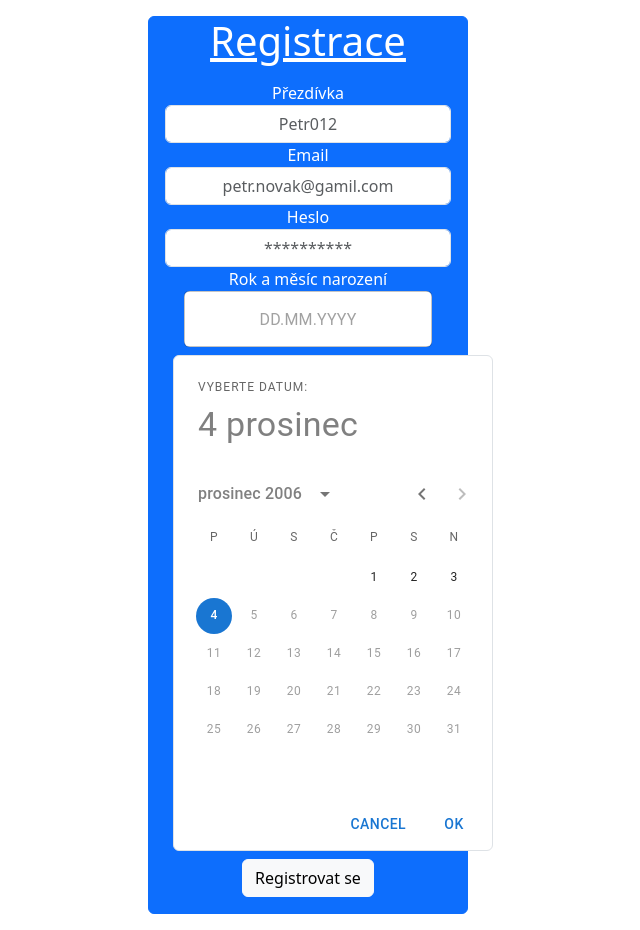
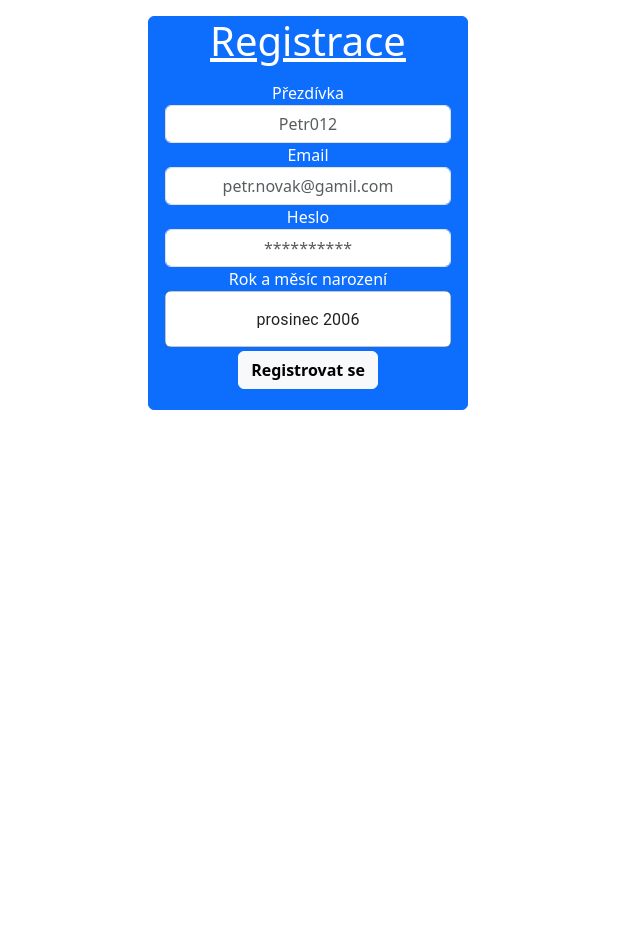
Before and after one commit to MMA-MyMeetApp/MMA, a React (Create React App) app: page / in a window 1280 px wide. Shown: the whole page, without its empty margins (332-972 px from the left). After the commit the page ends 800 px from the top, so only its background shows below. Built offline with nearby package versions, Linux system fonts and the light colour scheme.

Commit message:
Impl FormInputValue setter

```diff
--- a/src/users/RegistrationForm.js
+++ b/src/users/RegistrationForm.js
@@ -2,22 +2,20 @@ import { useEffect, useState } from "react";
 import { LocalizationProvider, DatePicker } from '@mui/x-date-pickers';
 import { AdapterDayjs } from '@mui/x-date-pickers/AdapterDayjs';
 import 'dayjs/locale/cs';
-import { StaticDatePicker } from '@mui/x-date-pickers/StaticDatePicker';
 import TextField from '@mui/material/TextField';
-import { DateField } from '@mui/x-date-pickers/DateField';
 import dayjs from 'dayjs';
 import { Box } from '@mui/material';
 import LoginForm from './LoginForm';
 
 function RegistrationForm() {
-    const [birthValue, setBirthValue] = useState(null);
+    const [birthValue, setBirthValue] = useState(dayjs().subtract(18, 'year'));
     const todayMinus18Years = dayjs().subtract(18, 'year');
     const [isRegistered, setIsRegistered] = useState(false);
-    const [formValues, setFormValues] = useState({
+    const [formInputValues, setFormInputValues] = useState({
         nickName: '',
         email: '',
         password: '',
-        birthValue: birthValue
+        birthValue: birthValue ? birthValue : null
     });
 
     const handleSubmit = (event) => {
@@ -27,14 +25,21 @@ function RegistrationForm() {
 
     const handleInputChange = (event) => {
         const { name, value } = event.target;
-        setFormValues({
-            ...formValues,
+        setFormInputValues({
+            ...formInputValues,
             [name]: value
         });
     };
 
+    const handleDateChange = (newValue) => {
+        setBirthValue(newValue);
+        setFormInputValues({
+            ...formInputValues,
+            birthValue: newValue
+        });
+    };
+
     if (isRegistered) {
-        setIsRegistered(false);
         return <LoginForm />;
     }
 
@@ -50,7 +55,7 @@ function RegistrationForm() {
                             className="form-control text-center-placeholder"
                             id="nickName"
                             name="nickName"
-                            value={formValues.nickName}
+                            value={formInputValues.nickName}
                             onChange={handleInputChange}
                             placeholder="Petr012"
                         />
@@ -62,7 +67,7 @@ function RegistrationForm() {
                             className="form-control text-center-placeholder"
                             id="email"
                             name="email"
-                            value={formValues.email}
+                            value={formInputValues.email}
                             onChange={handleInputChange}
                             placeholder="petr.novak@gamil.com"
                         />
@@ -74,7 +79,7 @@ function RegistrationForm() {
                             className="form-control text-center-placeholder"
                             id="password"
                             name="password"
-                            value={formValues.password}
+                            value={formInputValues.password}
                             onChange={handleInputChange}
                             placeholder="**********"
                         />
@@ -85,33 +90,24 @@ function RegistrationForm() {
                             dateAdapter={AdapterDayjs}
                             adapterLocale="cs">
                             <Box>
-                                <DateField value={birthValue} className="bg-white rounded"/>
-                                <Box className="m-2 ">
-                                    <StaticDatePicker className="text-gray border rounded"
-                                        localeText={{ toolbarTitle: "Vyberte datum:" }}
-                                        defaultValue={todayMinus18Years}
+                                <DatePicker className="form-control"
+                                    views={['year', 'month']}
+                                    value={formInputValues.birthValue}
+                                    onChange={handleDateChange}
                                     minDate={dayjs().subtract(80, 'year')}
                                     maxDate={todayMinus18Years}
-                                        onChange={(newValue) => {
-                                            setBirthValue(newValue);
-                                        }}
                                     renderInput={(params) => (
                                         <TextField
                                             {...params}
                                             className="form-control"
+                                            value={birthValue ? birthValue.format('YYYY-MM') : ''}
                                         />
                                     )}
-                                        slotProps={{
-                                            field: {
-                                                shouldRespectLeadingZeros: true
-                                            }
-                                        }}
                                 />
-                                </Box>
                             </Box>
                         </LocalizationProvider>
                     </div>
-                    <button type="submit" className="btn btn-light">Registrovat se</button>
+                    <button type="submit" className="btn btn-light m-1"><b>Registrovat se</b></button>
                 </form>
             </div>
         </div>
```
Lines whose indentation alone changed are shown as unchanged.
